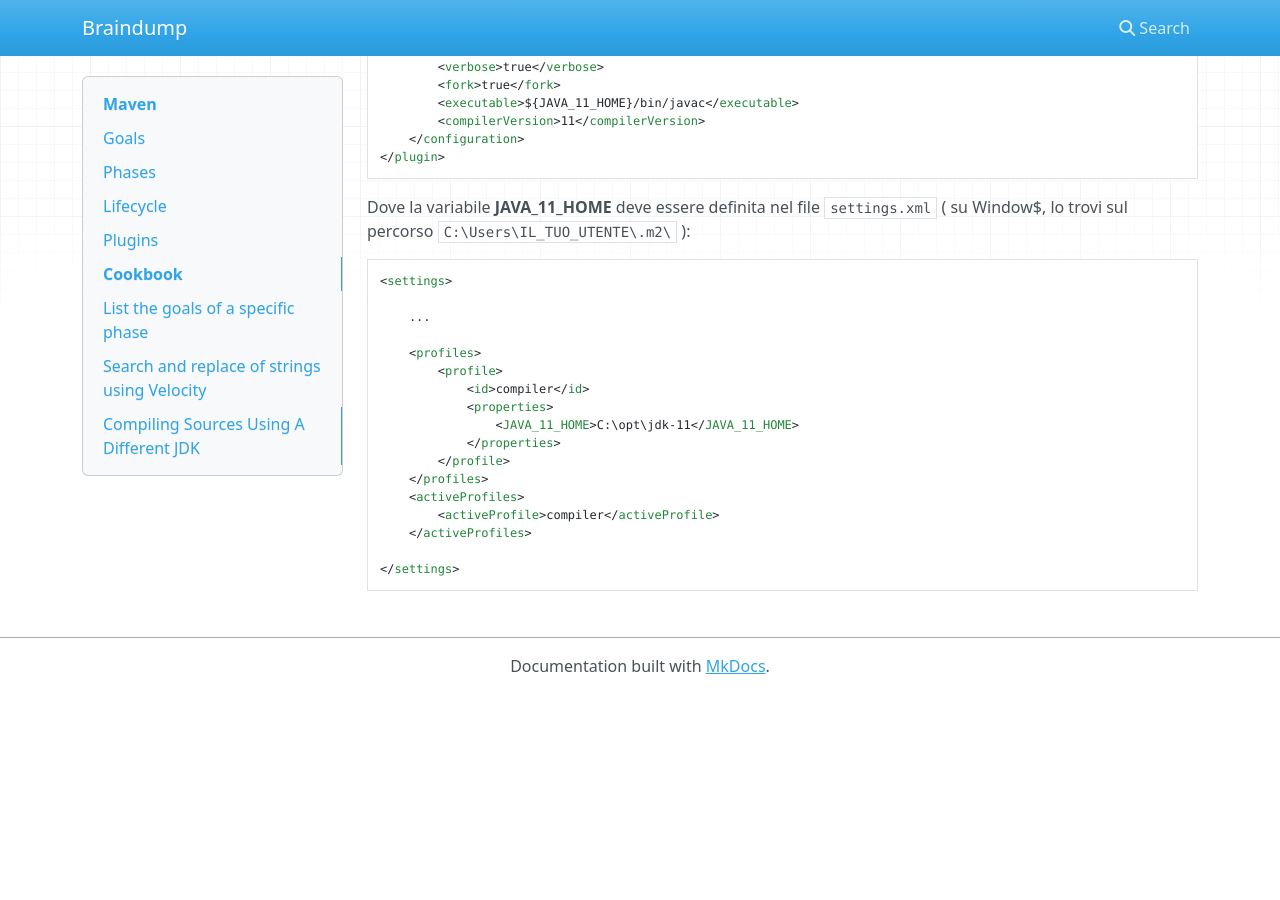
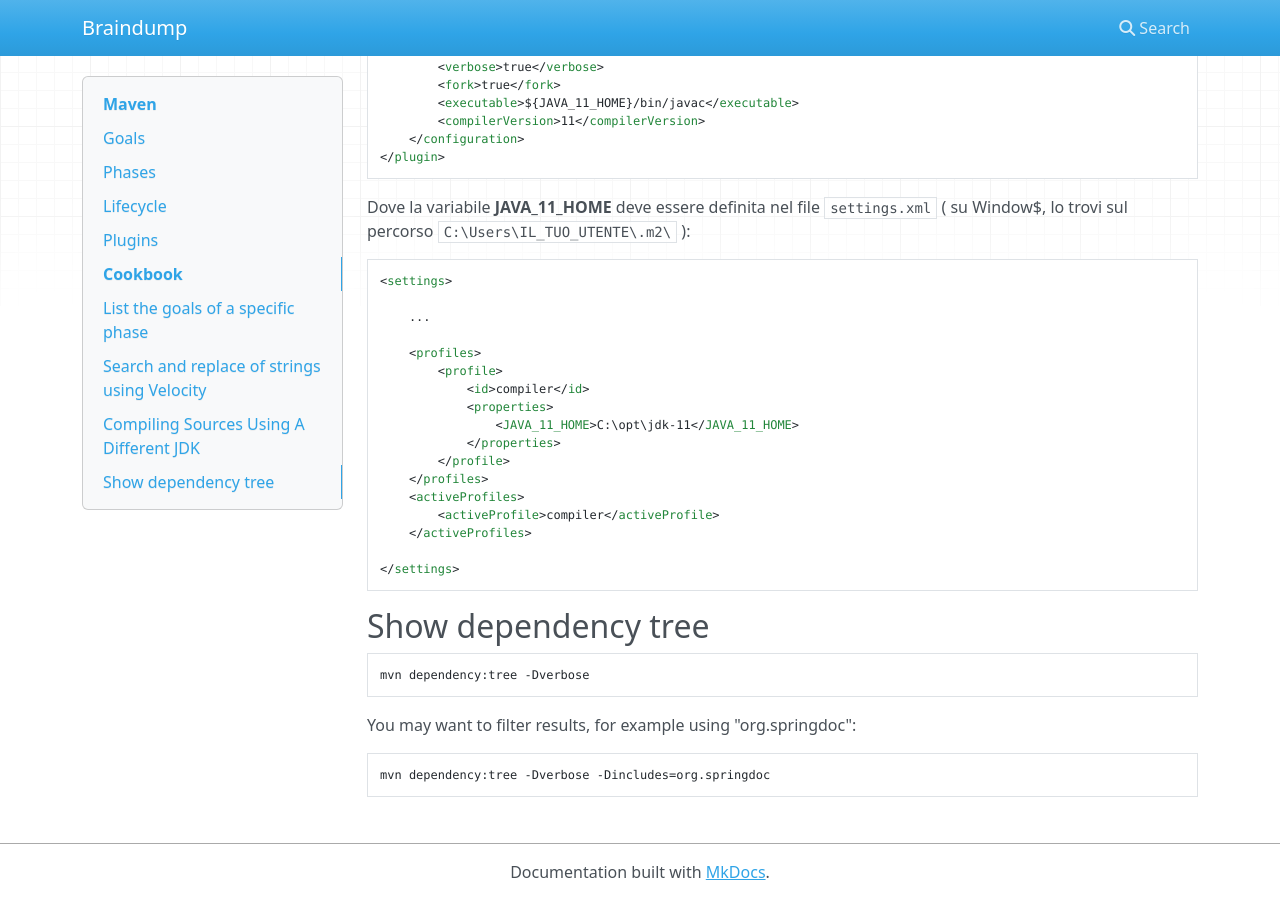
Before and after one commit to anotherMe/braindump, an MkDocs documentation site: the page built from docs/java/maven.md, in a window 1280 px wide and 900 px high, scrolled down 1481 px. Built offline with MkDocs 1.6.1, drawn with Linux system fonts in a browser that asks for light colours; nearby versions of some CDN libraries; before the commit the page ends 2175 px from its top, so only the background shows below that.

Commit message:
Updated file

````diff
--- a/docs/java/maven.md
+++ b/docs/java/maven.md
@@ -83,3 +83,15 @@ Dove la variabile **JAVA_11_HOME** deve essere definita nel file `settings.xml`
 
 </settings>
 ```
+
+## Show dependency tree
+
+```java
+mvn dependency:tree -Dverbose
+```
+
+You may want to filter results, for example using "org.springdoc":
+
+```java
+mvn dependency:tree -Dverbose -Dincludes=org.springdoc
+```
````
